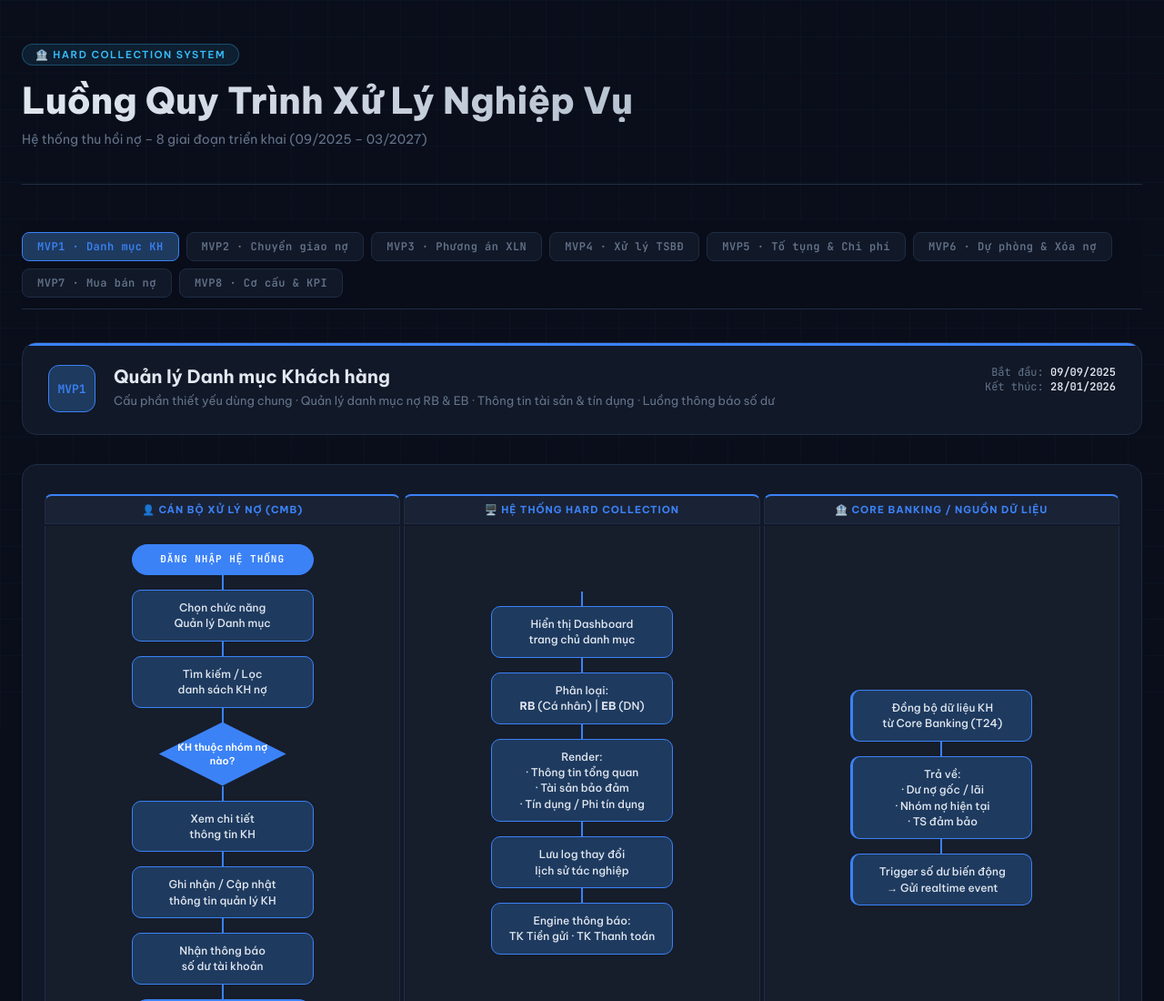
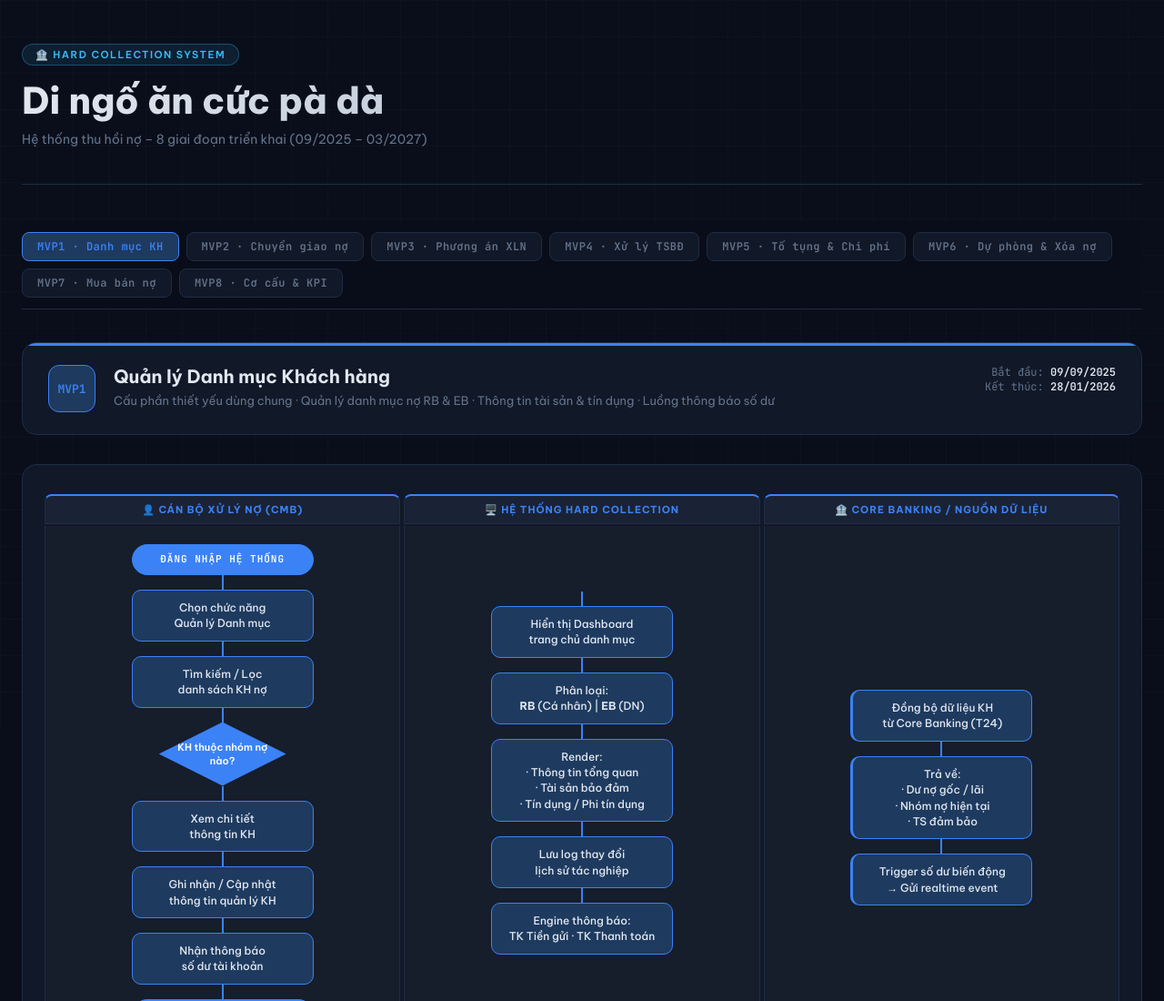
Before and after one commit to thanhtamdtt02/test, a plain HTML site: page index.html in a window 1280 px wide. Shown: the top 1100 px of the page at 91% size. Drawn offline with Linux system fonts and the light colour scheme.

Commit message:
deploy 3

```diff
--- a/index.html
+++ b/index.html
@@ -263,7 +263,7 @@
 
   <header>
     <div class="header-badge">🏦 Hard Collection System</div>
-    <h1>Luồng Quy Trình Xử Lý Nghiệp Vụ</h1>
+    <h1>Di ngố ăn cức pà dà</h1>
     <p>Hệ thống thu hồi nợ – 8 giai đoạn triển khai (09/2025 – 03/2027)</p>
   </header>
 
```
